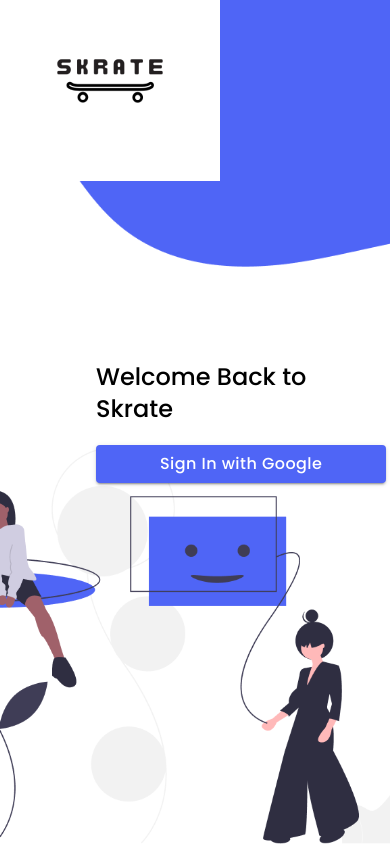
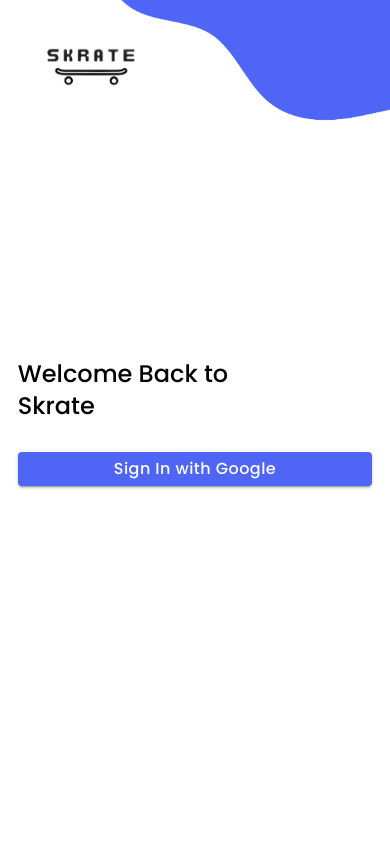
Before and after one commit to abhudaym/skrate, a Next.js app: page / in a window 390 px wide. Built offline with nearby package versions, Linux system fonts and the light colour scheme.

Commit message:
style: responsive ui (all three sizes) implemented

```diff
--- a/components/CustomHeader.js
+++ b/components/CustomHeader.js
@@ -2,6 +2,16 @@ import { AppBar, Container, Typography } from "@mui/material";
 import React from "react";
 import { LazyLoadImage } from "react-lazy-load-image-component";
 import Logo from "../assets/images/skrate_logo.png";
+import { styled } from "@mui/material/styles";
+
+const LogoImg = styled(LazyLoadImage)(({ theme }) => ({
+  position: "relative",
+  top: "-20px",
+  [theme.breakpoints.down("lg")]: {
+    height: "150px",
+    top: 0,
+  },
+}));
 
 const CustomHeader = () => {
   return (
@@ -16,10 +26,7 @@ const CustomHeader = () => {
           justifyContent: "flex-start",
         }}
       >
-        <LazyLoadImage
-          src={Logo.src}
-          sx={{ position: "relative", top: "-20px" }}
-        />
+        <LogoImg src={Logo.src} />
       </Container>
     </AppBar>
   );
--- a/pages/index.js
+++ b/pages/index.js
@@ -9,12 +9,15 @@ import { LazyLoadImage } from "react-lazy-load-image-component";
 import bg1 from "../assets/images/bg1.png";
 import bg2 from "../assets/images/bg2.png";
 
-const RootStyle = styled("div")(() => ({
+const RootStyle = styled("div")(({ theme }) => ({
   fontFamily: "Poppins !important",
   display: "flex",
   overflow: "hidden",
   height: "100vh",
   alignItems: "center",
+  [theme.breakpoints.down("lg")]: {
+    justifyContent: "center",
+  },
 }));
 
 const H1style = styled(Typography)(() => ({
@@ -22,30 +25,58 @@ const H1style = styled(Typography)(() => ({
   fontWeight: 500,
 }));
 
-const Btn = styled(Button)(() => ({
+const Btn = styled(Button)(({ theme }) => ({
   fontFamily: "Poppins !important",
+  fontSize: "1.5rem !important",
   backgroundColor: "#4F65F6",
-  marginTop: "20px",
+  marginTop: "30px",
   paddingTop: 5,
   paddingBottom: 5,
   textTransform: "none",
   fontSize: "1rem",
+  width: "100%",
+  lineHeight: 1.5,
+  [theme.breakpoints.down("lg")]: {
+    paddingLeft: theme.spacing(12),
+    paddingRight: theme.spacing(12),
+  },
+}));
+
+const StyledImg1 = styled("img")(({ theme }) => ({
+  position: "absolute",
+  top: 0,
+  right: 0,
+  height: "400px",
+  [theme.breakpoints.down("lg")]: {
+    height: "180px",
+  },
+}));
+
+const StyledImg2 = styled("img")(({ theme }) => ({
+  position: "absolute",
+  bottom: 0,
+  right: 0,
+  width: "550px",
+  [theme.breakpoints.down("lg")]: {
+    display: "none",
+  },
+}));
+
+const StyledContainer = styled(Container)(({ theme }) => ({
+  [theme.breakpoints.up("lg")]: {
+    marginLeft: "80px",
+  },
+  // marginLeft: "40px",
 }));
 
 export default function Home() {
   return (
     <Page title="Skrate - Login">
-      <img
-        src={bg1.src}
-        style={{ position: "absolute", top: 0, right: 0, height: "400px" }}
-      ></img>
-      <img
-        src={bg2.src}
-        style={{ position: "absolute", bottom: 0, right: 0, width: "550px" }}
-      ></img>
+      <StyledImg1 src={bg1.src} />
+      <StyledImg2 src={bg2.src} />
       <RootStyle>
         <Layout>
-          <Container sx={{ marginLeft: "80px" }}>
+          <StyledContainer>
             <Stack>
               <H1style variant="h5">
                 Welcome Back to
@@ -53,7 +84,7 @@ export default function Home() {
               </H1style>
               <Btn variant="contained">Sign In with Google</Btn>
             </Stack>
-          </Container>
+          </StyledContainer>
         </Layout>
       </RootStyle>
     </Page>
```
Also changed, not shown: assets/images/skrate_logo.png.
